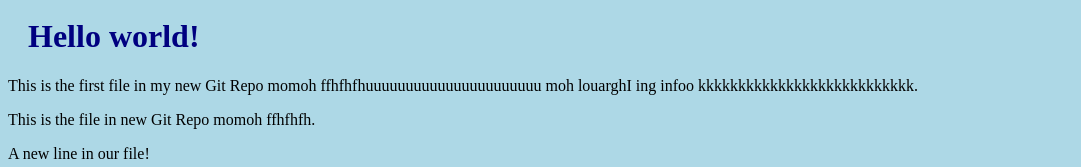
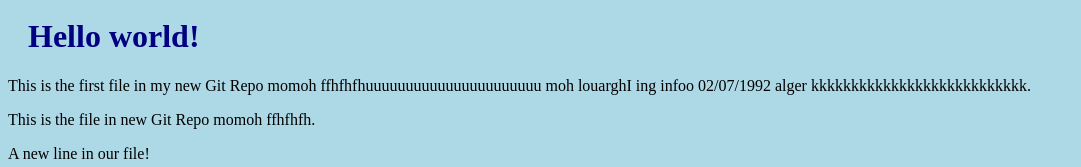
Before and after one commit to Mohapp2024/ty, a plain HTML site: page index.html in a window 1280 px wide. Shown: the part 29-196 px from the top of the page, without its empty margins (0-1081 px from the left). Drawn offline with Linux system fonts and the light colour scheme.

Commit message:
Update index.html

```diff
--- a/index.html
+++ b/index.html
@@ -9,7 +9,7 @@
 <div><img src="img_hello_world.jpg" alt="Hello World from Space" style="width:100%;max-width:640px"></div>
 
 <h1>Hello world!</h1>
-<p>This is the first file in my new Git Repo   momoh ffhfhfhuuuuuuuuuuuuuuuuuuuuuu   moh louarghI  ing infoo kkkkkkkkkkkkkkkkkkkkkkkkkkk.</p>
+<p>This is the first file in my new Git Repo   momoh ffhfhfhuuuuuuuuuuuuuuuuuuuuuu   moh louarghI  ing infoo 02/07/1992  alger  kkkkkkkkkkkkkkkkkkkkkkkkkkk.</p>
 <p>This is the   file in   new Git Repo   momoh ffhfhfh.</p>
 
 <p>A new line in our file!</p>
```
